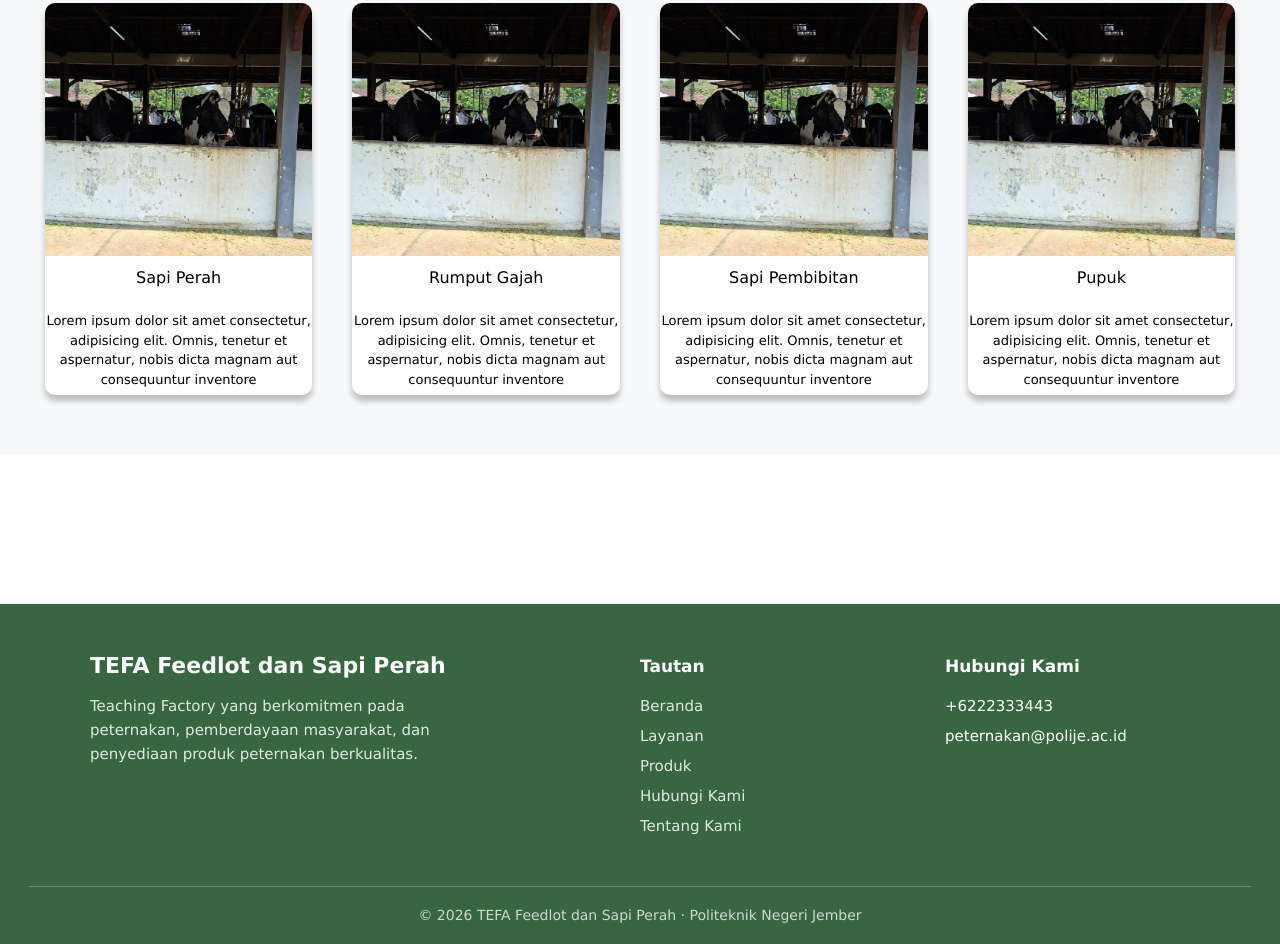
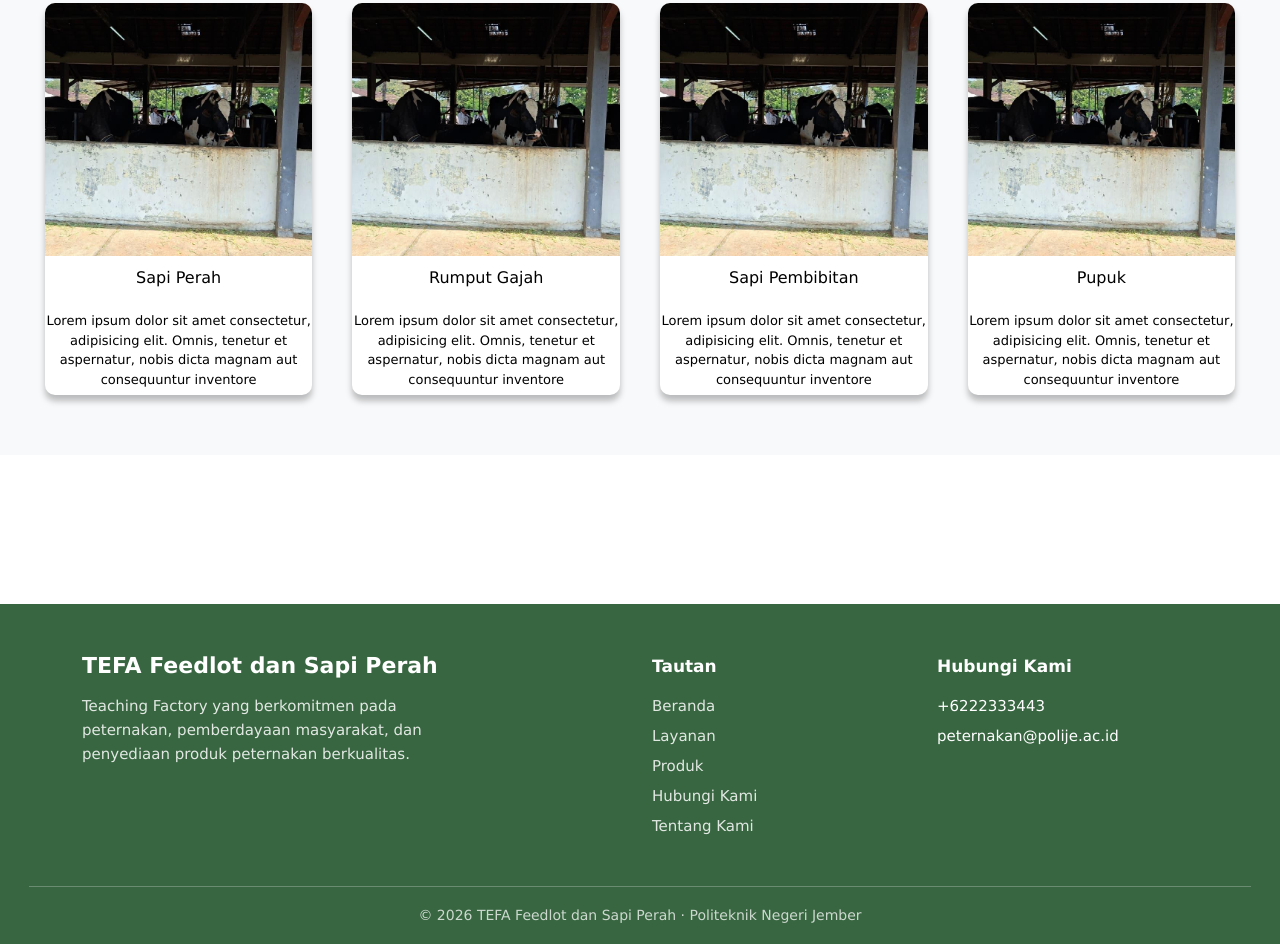
Before and after one commit to raflyarf5/TEFA_Feedlot, a plain HTML site: page TEFA-Feedlot/produk.html in a window 1280 px wide. Shown: the part 299-1243 px from the top of the page. Drawn offline with nearby package versions, Linux system fonts and the light colour scheme.

Commit message:
sudah apply bootstrap 5 ke footer

```diff
--- a/TEFA-Feedlot/css/style.css
+++ b/TEFA-Feedlot/css/style.css
@@ -160,15 +160,6 @@ svg {
 
 /* Footer */
 
-.footer-isi {
-  max-width: 1100px;
-  margin: 0 auto;
-  display: grid;
-  grid-template-columns: 2fr 1fr 1fr;
-  gap: 60px;
-  align-items: start;
-}
-
 footer a {
   color: rgba(255, 255, 255, 0.85);
   text-decoration: none;
@@ -276,9 +267,4 @@ footer a:hover {
   footer {
     padding: 32px 16px 0;
   }
-
-  .footer-isi {
-    grid-template-columns: 1fr;
-    gap: 28px;
-  }
 }
--- a/TEFA-Feedlot/produk.html
+++ b/TEFA-Feedlot/produk.html
@@ -114,15 +114,16 @@
 
     <!-- Footer -->
     <footer>
-      <div class="footer-isi">
-        <div class="footer-TEFA">
+      <div class="container">
+        <div class="row gy-4">
+          <div class="col-12 col-md-6 footer-TEFA">
             <h2 class="footer-poltek">TEFA Feedlot dan Sapi Perah</h2>
             <p class="footer-teks">
               Teaching Factory yang berkomitmen pada peternakan, pemberdayaan
               masyarakat, dan penyediaan produk peternakan berkualitas.
             </p>
           </div>
-        <div class="footer-tautan">
+          <div class="col-12 col-md-3 footer-tautan">
             <h3 class="tautan">Tautan</h3>
             <ul class="footer-nav">
               <li><a href="beranda.html">Beranda</a></li>
@@ -132,12 +133,13 @@
               <li><a href="tentang_kami.html">Tentang Kami</a></li>
             </ul>
           </div>
-        <div class="footer-contact">
+          <div class="col-12 col-md-3 footer-contact">
             <h3 class="hubungi-kami">Hubungi Kami</h3>
             <ul class="footer-nav-contact">
               <li>+6222333443</li>
               <li>peternakan@polije.ac.id</li>
             </ul>
+          </div>
         </div>
       </div>
       <p class="footer-bawah">
```
Also changed, not shown: TEFA-Feedlot/beranda.html (+6 -4 lines), TEFA-Feedlot/hubungi_kami.html (+6 -4 lines), TEFA-Feedlot/layanan.html (+6 -4 lines), TEFA-Feedlot/tentang_kami.html (+6 -4 lines). Lines whose indentation alone changed are shown as unchanged.
